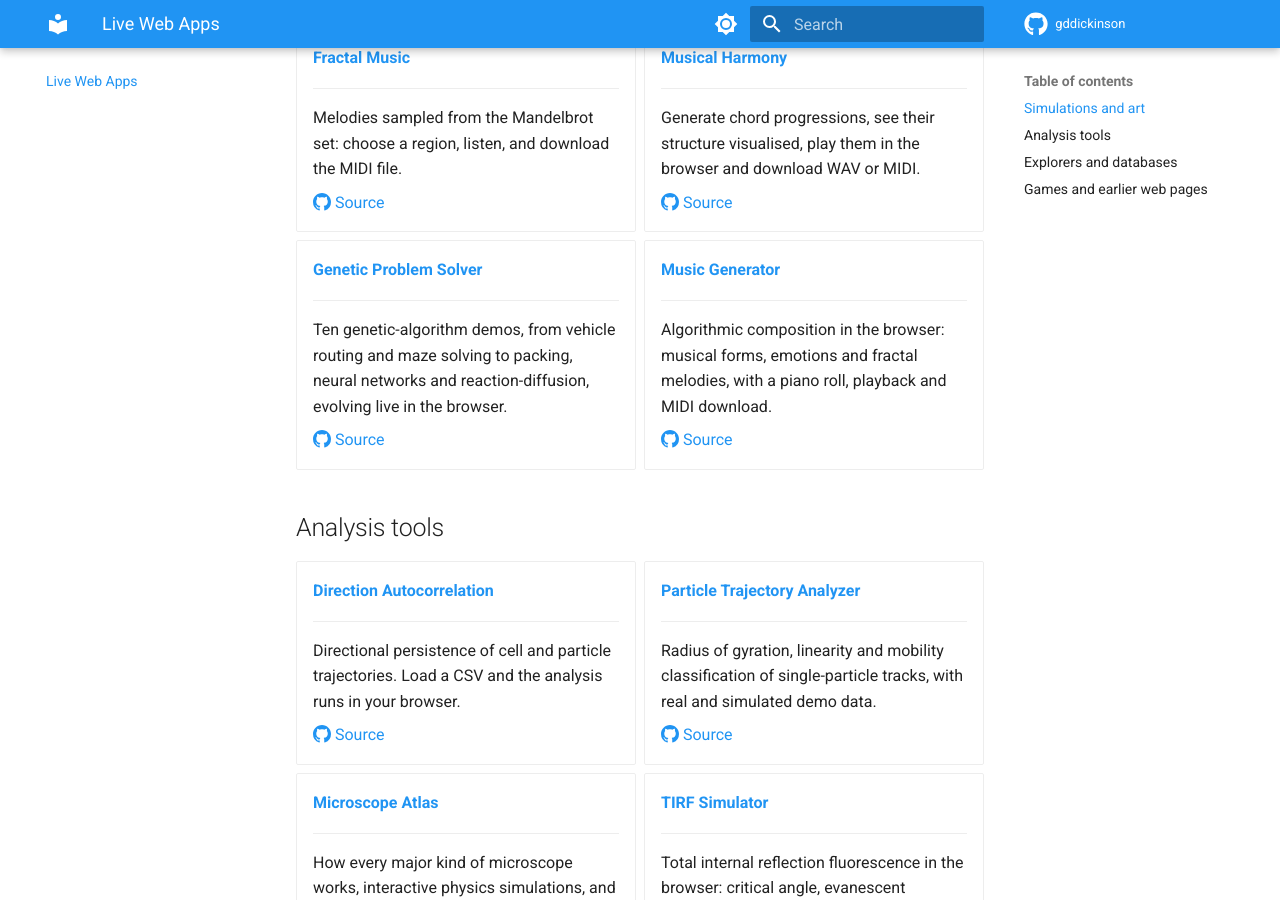
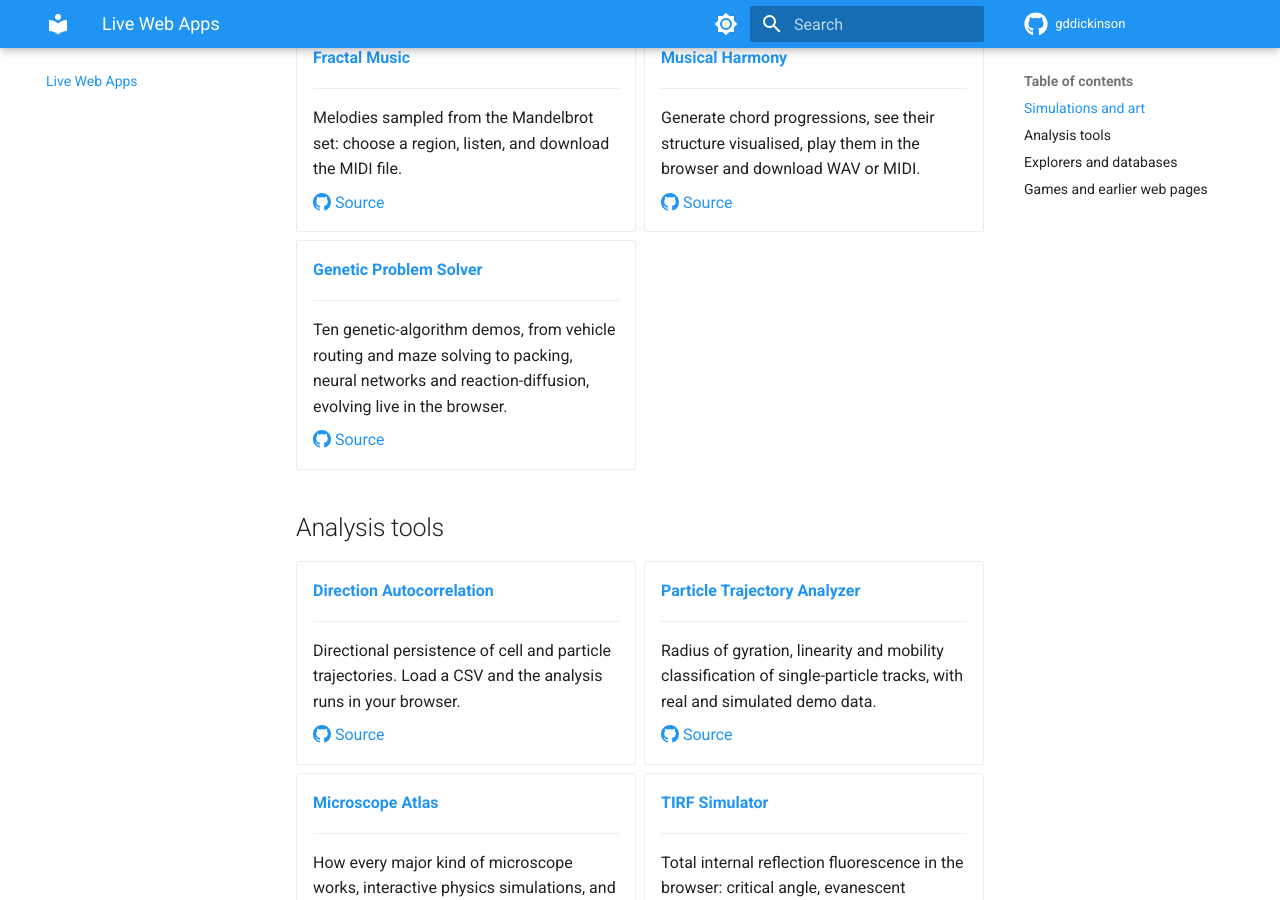
Before and after one commit to gddickinson/gddickinson.github.io, an MkDocs documentation site: the page built from docs/web-apps.md, in a window 1280 px wide and 900 px high, scrolled down 2801 px. Built offline with MkDocs 1.6.1 and Material for MkDocs 9.7.7, drawn with Linux system fonts in a browser that asks for light colours.

Commit message:
Web apps gallery: hold music-generator until its site is live
Co-Authored-By: Claude Opus 5.5 <noreply@anthropic.com>

```diff
--- a/docs/web-apps.md
+++ b/docs/web-apps.md
@@ -210,14 +210,6 @@ Projects you can use straight from the browser. Each one also runs as a local we
 
     [:octicons-mark-github-16: Source](https://github.com/gddickinson/creative-genetic-problem-solver)
 
--   **[Music Generator](https://gddickinson.github.io/music-generator/)**
-
-    ---
-
-    Algorithmic composition in the browser: musical forms, emotions and fractal melodies, with a piano roll, playback and MIDI download.
-
-    [:octicons-mark-github-16: Source](https://github.com/gddickinson/music-generator)
-
 </div>
 
 ## Analysis tools
```
